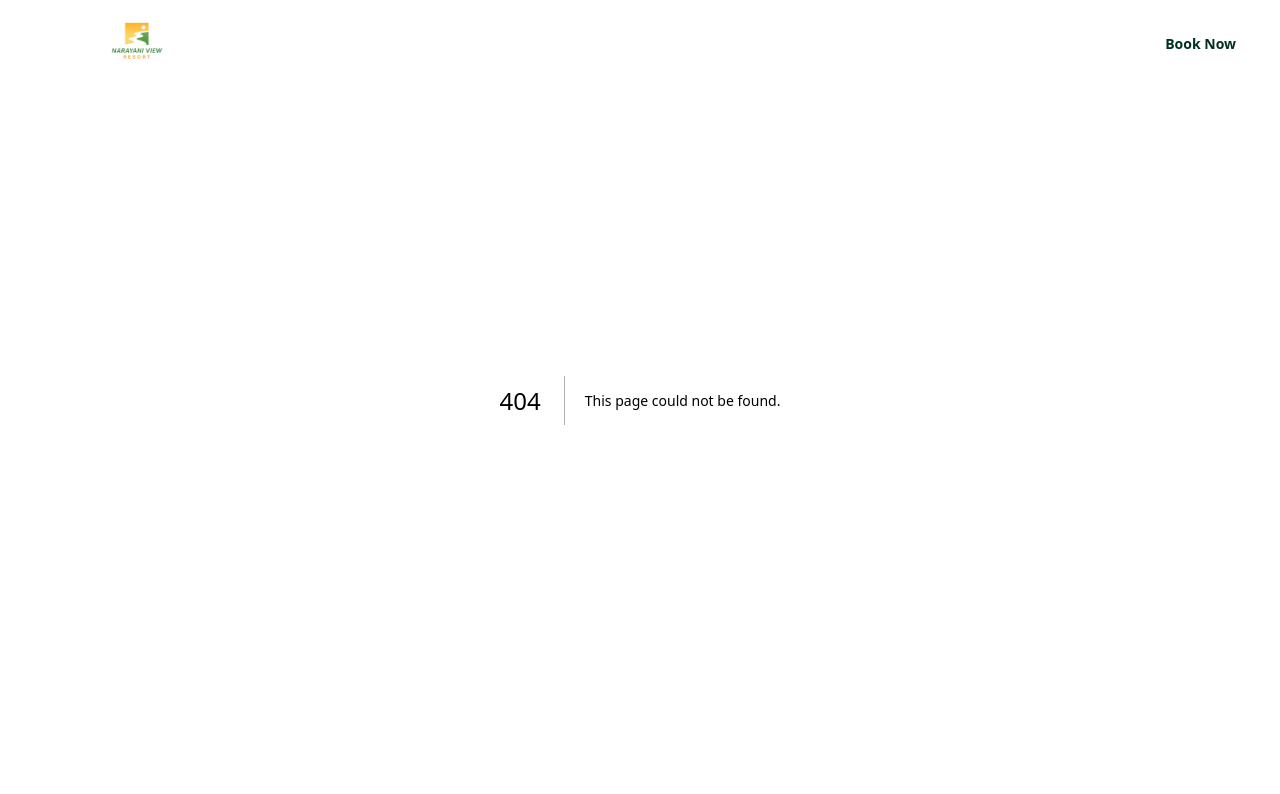
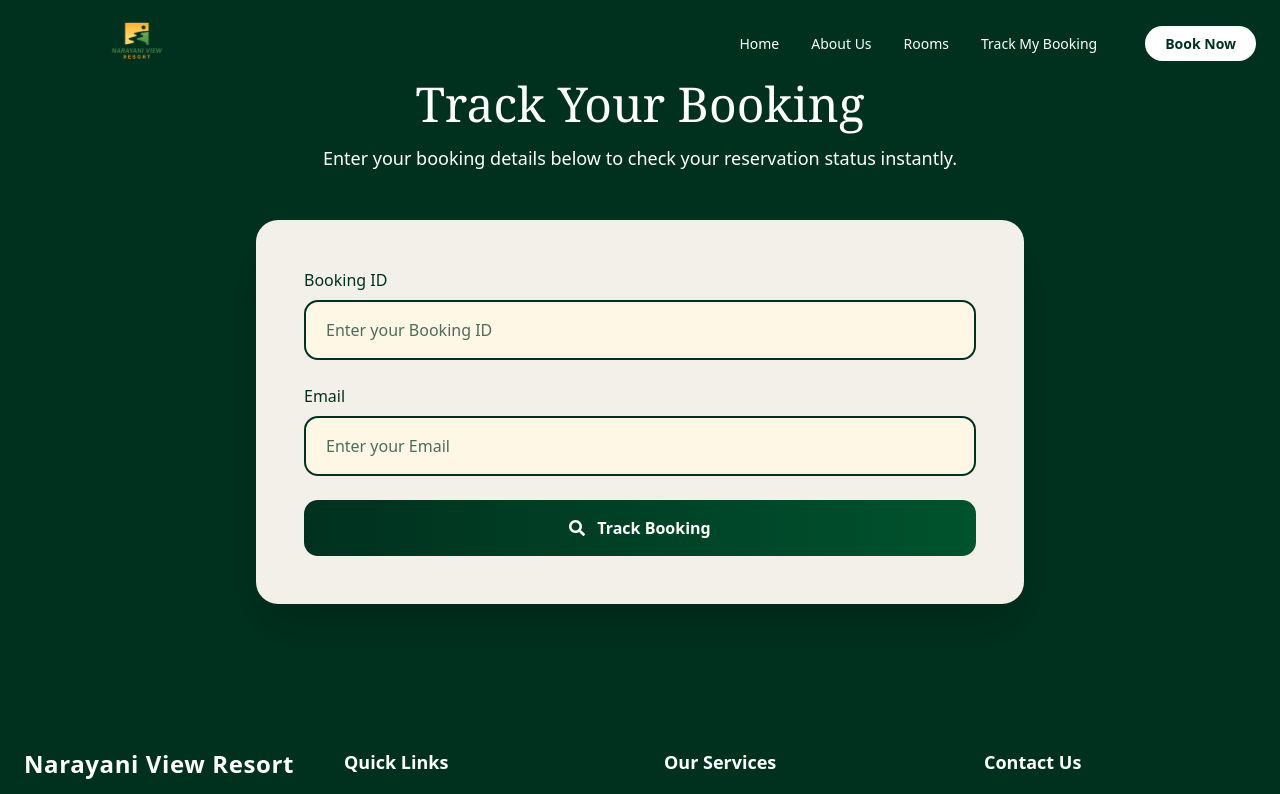
Before and after one commit to kaushalNeupane10/nvr, a Next.js app in the folder frontend/: page /trackmybooking in a window 1280 px wide. Before the commit this address had no page. Shown: the top 794 px of the page. Built offline with nearby package versions, Linux system fonts and the light colour scheme.

Commit message:
integrated location components and booking tracking components and map components

```diff
--- a/frontend/app/about/page.jsx
+++ b/frontend/app/about/page.jsx
@@ -1,10 +1,11 @@
 import React from 'react'
 import AboutUsHero from "@/components/AboutUsHero";
-
+import Location from "@/components/Location";
 export default function page() {
   return (
     <>
     <AboutUsHero/>
+    <Location/>
     </>
   )
 }
--- a/frontend/app/gallery/page.jsx
+++ /dev/null
@@ -1,9 +0,0 @@
-import React from 'react'
-
-export default function page() {
-  return (
-    <div>
-      <h1>hello</h1>
-    </div>
-  )
-}
--- a/frontend/app/rooms/page.jsx
+++ b/frontend/app/rooms/page.jsx
@@ -7,6 +7,7 @@ import "slick-carousel/slick/slick.css";
 import "slick-carousel/slick/slick-theme.css";
 import HeroSection from "@/components/HeroSection";
 import Experience from "@/components/Experience";
+import Reservation from "@/components/Reservation";
 export default function page() {
     const settings = {
     dots: true,
@@ -103,6 +104,7 @@ export default function page() {
         </div>
       </section>
       <Experience/>
+      <Reservation/>
     </>
   );
 }
--- /dev/null
+++ b/frontend/app/trackmybooking/page.jsx
@@ -0,0 +1,8 @@
+import BookingTracker from "../../components/BookingTracking"
+export default function page() {
+  return (
+    <>
+     <BookingTracker/>
+    </>
+  )
+}
--- a/frontend/components/AboutUsHero.jsx
+++ b/frontend/components/AboutUsHero.jsx
@@ -7,8 +7,8 @@ import { motion } from "framer-motion";
 
 export default function AboutUsHeroCompact() {
   return (
-    <section className="w-full px-4 md:px-10 lg:px-20 py-14 bg-[#FFF7E6]">
-      <div className="flex flex-col lg:flex-row items-start gap-8 max-w-6xl mx-auto">
+    <section className="w-full px-4 md:px-10 lg:px-20 py-14 bg-[#00311F] ">
+      <div className="flex flex-col lg:flex-row items-start gap-8 max-w-6xl mx-auto mt-8">
 
         {/* left about us description */}
         <motion.div
--- /dev/null
+++ b/frontend/components/BookingTracking.jsx
@@ -0,0 +1,67 @@
+"use client";
+
+import { useState } from "react";
+import { FaSearch } from "react-icons/fa";
+
+export default function BookingTracker() {
+  const [bookingId, setBookingId] = useState("");
+  const [email, setEmail] = useState("");
+
+  const handleSubmit = (e) => {
+    e.preventDefault();
+    alert(`Tracking Booking ID: ${bookingId} for ${email}`);
+  };
+
+  return (
+    <section className="w-full bg-[#00311F] py-20 px-4 md:px-10 lg:px-20">
+      {/* Heading */}
+      <div className="max-w-3xl mx-auto text-center mb-12">
+        <h2 className="text-4xl md:text-5xl font-serif text-white">
+          Track Your Booking
+        </h2>
+        <p className="mt-4 text-white text-base md:text-lg">
+          Enter your booking details below to check your reservation status instantly.
+        </p>
+      </div>
+
+      {/* Vertical Form Card */}
+      <div className="max-w-3xl mx-auto bg-[#F3F0E9] rounded-3xl shadow-2xl p-8 md:p-12">
+        <form onSubmit={handleSubmit} className="flex flex-col gap-6">
+          {/* booking id */}
+          <div className="flex flex-col">
+            <label className="mb-2 text-[#00311F] font-medium">Booking ID</label>
+            <input
+              type="text"
+              placeholder="Enter your Booking ID"
+              value={bookingId}
+              onChange={(e) => setBookingId(e.target.value)}
+              className="w-full px-5 py-4 border-2 border-[#00311F] bg-[#FFF7E6] rounded-xl placeholder-[#00311F]/70 focus:outline-none focus:ring-2 focus:ring-[#00311F] focus:ring-offset-1 transition-all"
+              required
+            />
+          </div>
+
+          {/* email */}
+          <div className="flex flex-col">
+            <label className="mb-2 text-[#00311F] font-medium">Email</label>
+            <input
+              type="email"
+              placeholder="Enter your Email"
+              value={email}
+              onChange={(e) => setEmail(e.target.value)}
+              className="w-full px-5 py-4 border-2 border-[#00311F] bg-[#FFF7E6] rounded-xl placeholder-[#00311F]/70 focus:outline-none focus:ring-2 focus:ring-[#00311F] focus:ring-offset-1 transition-all"
+              required
+            />
+          </div>
+
+          {/* submit btn */}
+          <button
+            type="submit"
+            className="w-full py-4 bg-gradient-to-r from-[#00311F] to-[#00532D] text-white rounded-xl flex items-center justify-center gap-3 font-semibold hover:scale-105 transition-all"
+          >
+            <FaSearch /> Track Booking
+          </button>
+        </form>
+      </div>
+    </section>
+  );
+}
--- a/frontend/components/HomeHeroSection.jsx
+++ b/frontend/components/HomeHeroSection.jsx
@@ -10,7 +10,7 @@ export default function HomeHeroSection() {
 
       {/* video*/}
       <video
-        src="/images/home/"
+        src="/images/home/herovideo.mp4"
         autoPlay
         muted
         loop
--- /dev/null
+++ b/frontend/components/Location.jsx
@@ -0,0 +1,34 @@
+"use client";
+import { GiBeveledStar } from "react-icons/gi";
+export default function Location() {
+  return (
+    <section className="w-full bg-[#00311F] py-16 px-4 md:px-10 lg:px-20">
+      {/* heading */}
+      <div className="max-w-4xl mx-auto text-center mb-10">
+        <div className="flex items-center justify-center gap-3 mb-2">
+          <GiBeveledStar className="text-white text-3xl md:text-4xl" />
+          <h2 className="text-3xl md:text-4xl lg:text-5xl font-serif text-white">
+            We Are Located Here
+          </h2>
+        </div>
+        <p className="mt-4 text-white text-sm md:text-base">
+          Experience peace and comfort at our beautiful resort location,
+          surrounded by nature and tranquility.
+        </p>
+      </div>
+
+      {/* map */}
+      <div className="w-full max-w-7xl mx-auto rounded-2xl overflow-hidden shadow-2xl">
+        <div className="relative w-full h-[300px] md:h-[420px] lg:h-[520px]">
+          <iframe
+            title="Resort Location"
+            src="https://www.google.com/maps?q=resort&output=embed"
+            className="absolute inset-0 w-full h-full border-0"
+            loading="lazy"
+            referrerPolicy="no-referrer-when-downgrade"
+          />
+        </div>
+      </div>
+    </section>
+  );
+}
--- a/frontend/components/Navbar.jsx
+++ b/frontend/components/Navbar.jsx
@@ -40,7 +40,7 @@ export default function Navbar() {
           <li><Link href="/" className="hover:text-[#9FD3A9]">Home</Link></li>
           <li><Link href="/about" className="hover:text-[#9FD3A9]">About Us</Link></li>
           <li><Link href="/rooms" className="hover:text-[#9FD3A9]">Rooms</Link></li>
-          <li><Link href="/gallery" className="hover:text-[#9FD3A9]">Gallery</Link></li>
+          <li><Link href="/trackmybooking" className="hover:text-[#9FD3A9]">Track My Booking</Link></li>
 
           <li>
             <Link
@@ -69,7 +69,7 @@ export default function Navbar() {
             <li><Link href="/" onClick={() => setOpen(false)}>Home</Link></li>
             <li><Link href="/about" onClick={() => setOpen(false)}>About Us</Link></li>
             <li><Link href="/rooms" onClick={() => setOpen(false)}>Rooms</Link></li>
-            <li><Link href="/gallery" onClick={() => setOpen(false)}>Gallery</Link></li>
+            <li><Link href="/trackmybooking" onClick={() => setOpen(false)}>Track My Booking</Link></li>
 
             <li>
               <Link
```
